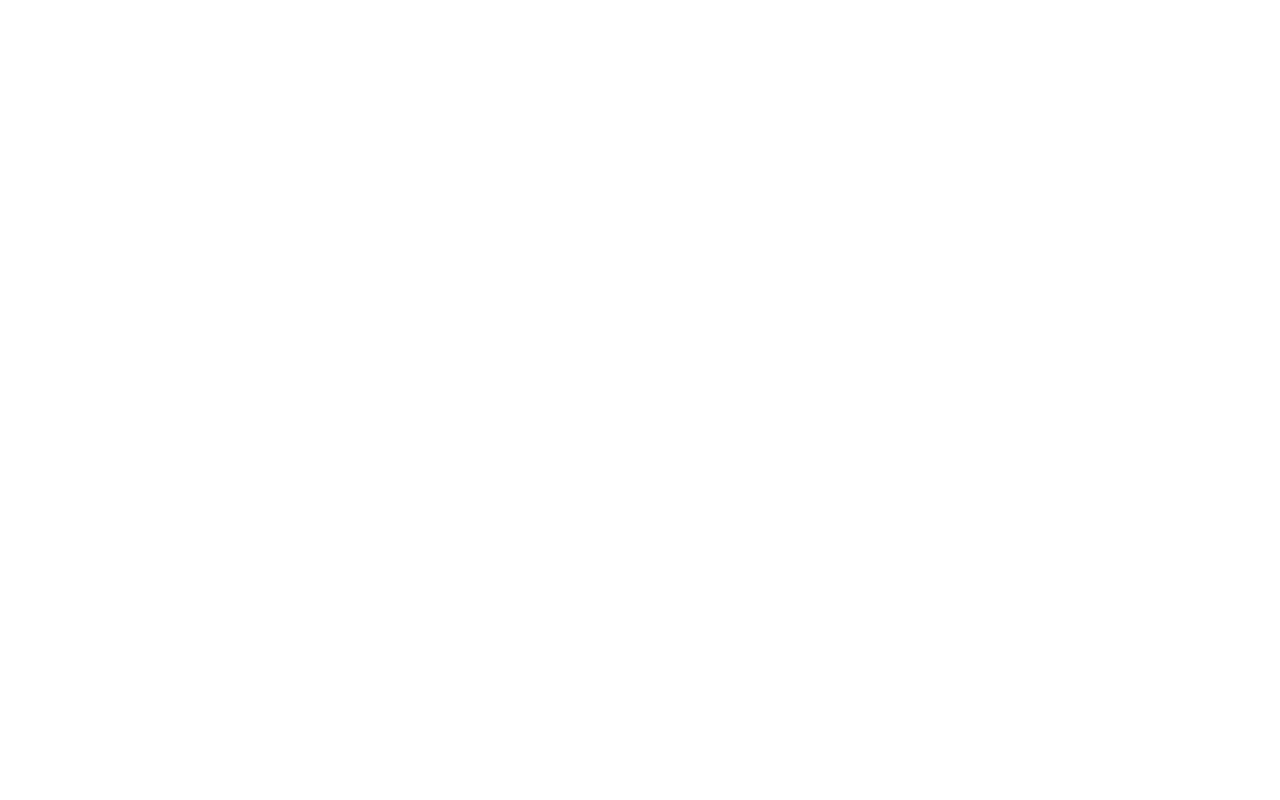
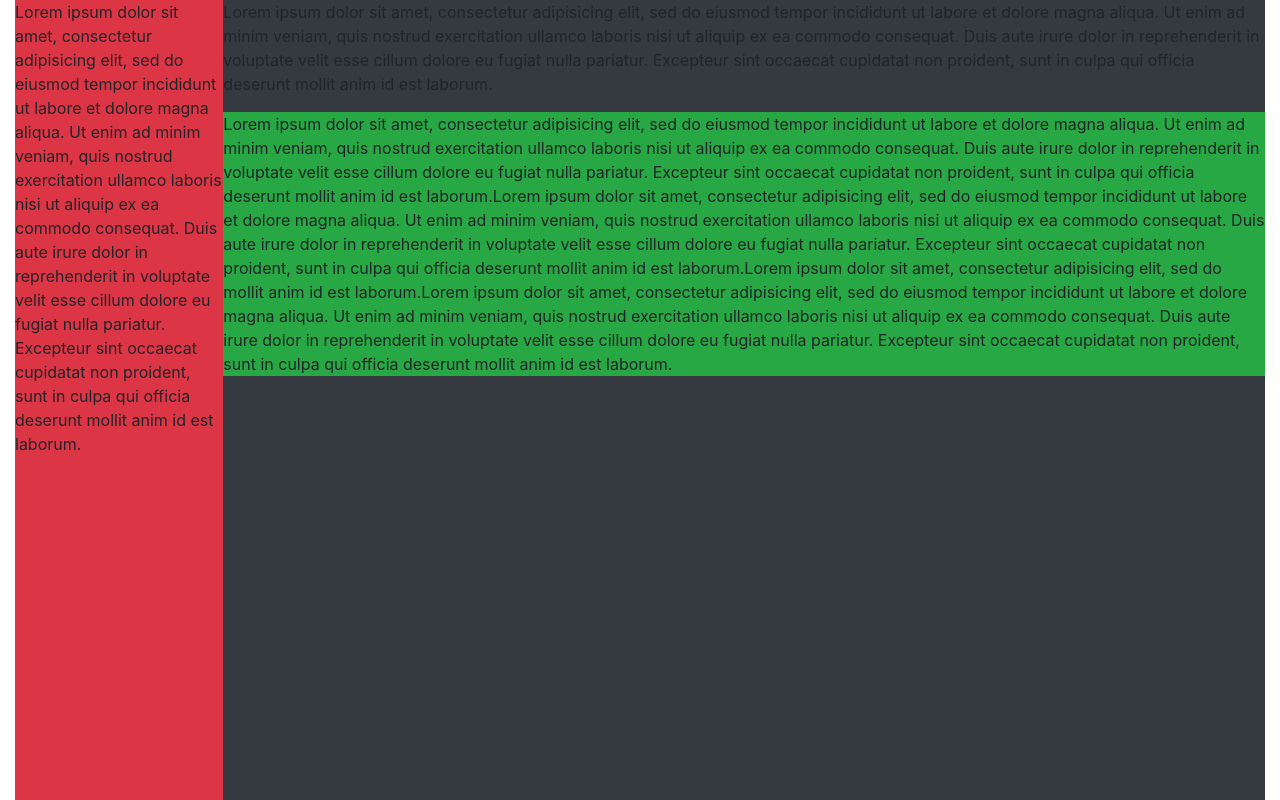
Before and after one commit to Alexia1306/projetBoutique, a website: page index.html in a window 1280 px wide. Drawn offline with nearby package versions, Linux system fonts and the light colour scheme.

Commit message:
mise en place html

```diff
--- a/index.html
+++ b/index.html
@@ -1,10 +1,34 @@
 <!DOCTYPE html>
-<html lang="en" dir="ltr">
+<html lang="fr" dir="ltr">
+
 <head>
     <meta charset="utf-8">
+    <link rel="stylesheet" href="node_modules/bootstrap/dist/css/bootstrap.min.css">
+    <link rel="stylesheet" href="style.css">
     <title></title>
 </head>
+
 <body>
 
+<div class="container-fluid">
+
+    <div class="row no-gutters h-100">
+        <div class="col-12 col-xl-2 bg-danger">
+            <p>Lorem ipsum dolor sit amet, consectetur adipisicing elit, sed do eiusmod tempor incididunt ut labore et dolore magna aliqua. Ut enim ad minim veniam, quis nostrud exercitation ullamco laboris nisi ut aliquip ex ea commodo consequat. Duis aute irure dolor in reprehenderit in voluptate velit esse cillum dolore eu fugiat nulla pariatur. Excepteur sint occaecat cupidatat non proident, sunt in culpa qui officia deserunt mollit anim id est laborum.</p>
+        </div>
+        <div class="col-12 col-xl-10 bg-dark">
+            <p>Lorem ipsum dolor sit amet, consectetur adipisicing elit, sed do eiusmod tempor incididunt ut labore et dolore magna aliqua. Ut enim ad minim veniam, quis nostrud exercitation ullamco laboris nisi ut aliquip ex ea commodo consequat. Duis aute irure dolor in reprehenderit in voluptate velit esse cillum dolore eu fugiat nulla pariatur. Excepteur sint occaecat cupidatat non proident, sunt in culpa qui officia deserunt mollit anim id est laborum.</p>
+
+            <p class="bg-success">Lorem ipsum dolor sit amet, consectetur adipisicing elit, sed do eiusmod tempor incididunt ut labore et dolore magna aliqua. Ut enim ad minim veniam, quis nostrud exercitation ullamco laboris nisi ut aliquip ex ea commodo consequat. Duis aute irure dolor in reprehenderit in voluptate velit esse cillum dolore eu fugiat nulla pariatur. Excepteur sint occaecat cupidatat non proident, sunt in culpa qui officia deserunt mollit anim id est laborum.Lorem ipsum dolor sit amet, consectetur adipisicing elit, sed do eiusmod tempor incididunt ut labore et dolore magna aliqua. Ut enim ad minim veniam, quis nostrud exercitation ullamco laboris nisi ut aliquip ex ea commodo consequat. Duis aute irure dolor in reprehenderit in voluptate velit esse cillum dolore eu fugiat nulla pariatur. Excepteur sint occaecat cupidatat non proident, sunt in culpa qui officia deserunt mollit anim id est laborum.Lorem ipsum dolor sit amet, consectetur adipisicing elit, sed do  mollit anim id est laborum.Lorem ipsum dolor sit amet, consectetur adipisicing elit, sed do eiusmod tempor incididunt ut labore et dolore magna aliqua. Ut enim ad minim veniam, quis nostrud exercitation ullamco laboris nisi ut aliquip ex ea commodo consequat. Duis aute irure dolor in reprehenderit in voluptate velit esse cillum dolore eu fugiat nulla pariatur. Excepteur sint occaecat cupidatat non proident, sunt in culpa qui officia deserunt mollit anim id est laborum.</p>
+        </div>
+
+    </div>
+
+
+</div>
+
+    <script src="node_modules/jquery/dist/jquery.min.js" charset="utf-8"></script>
+    <script src="script.js" charset="utf-8"></script>
 </body>
+
 </html>
--- a/style.css
+++ b/style.css
@@ -0,0 +1,6 @@
+body, html {
+    height: 100%;
+}
+.container-fluid{
+    height: 100%;
+}
```
Also changed, not shown: catalogue.html (+17 -0 lines), contact.html (+17 -0 lines), panier.html (+17 -0 lines). Lines whose indentation alone changed are shown as unchanged.
